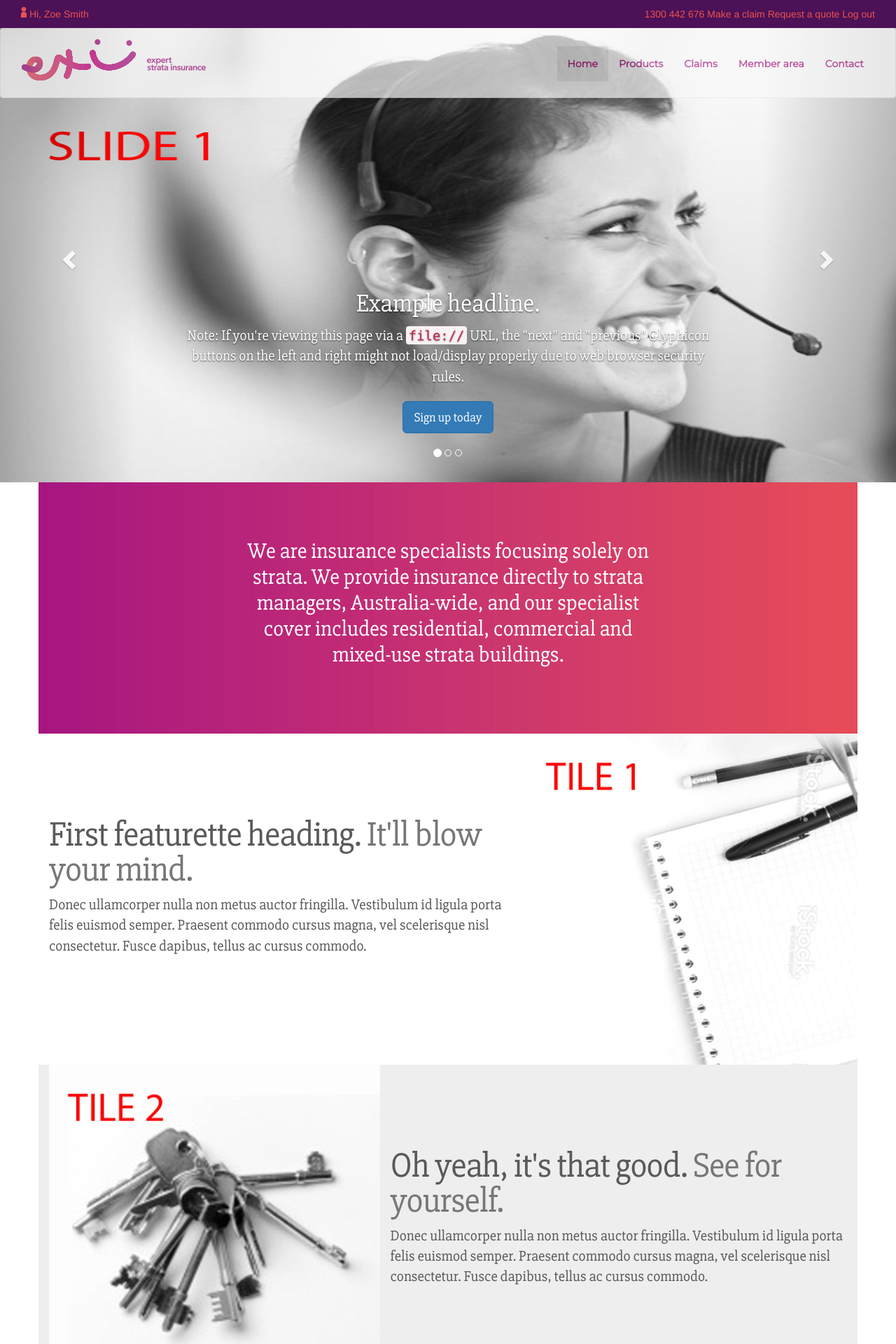
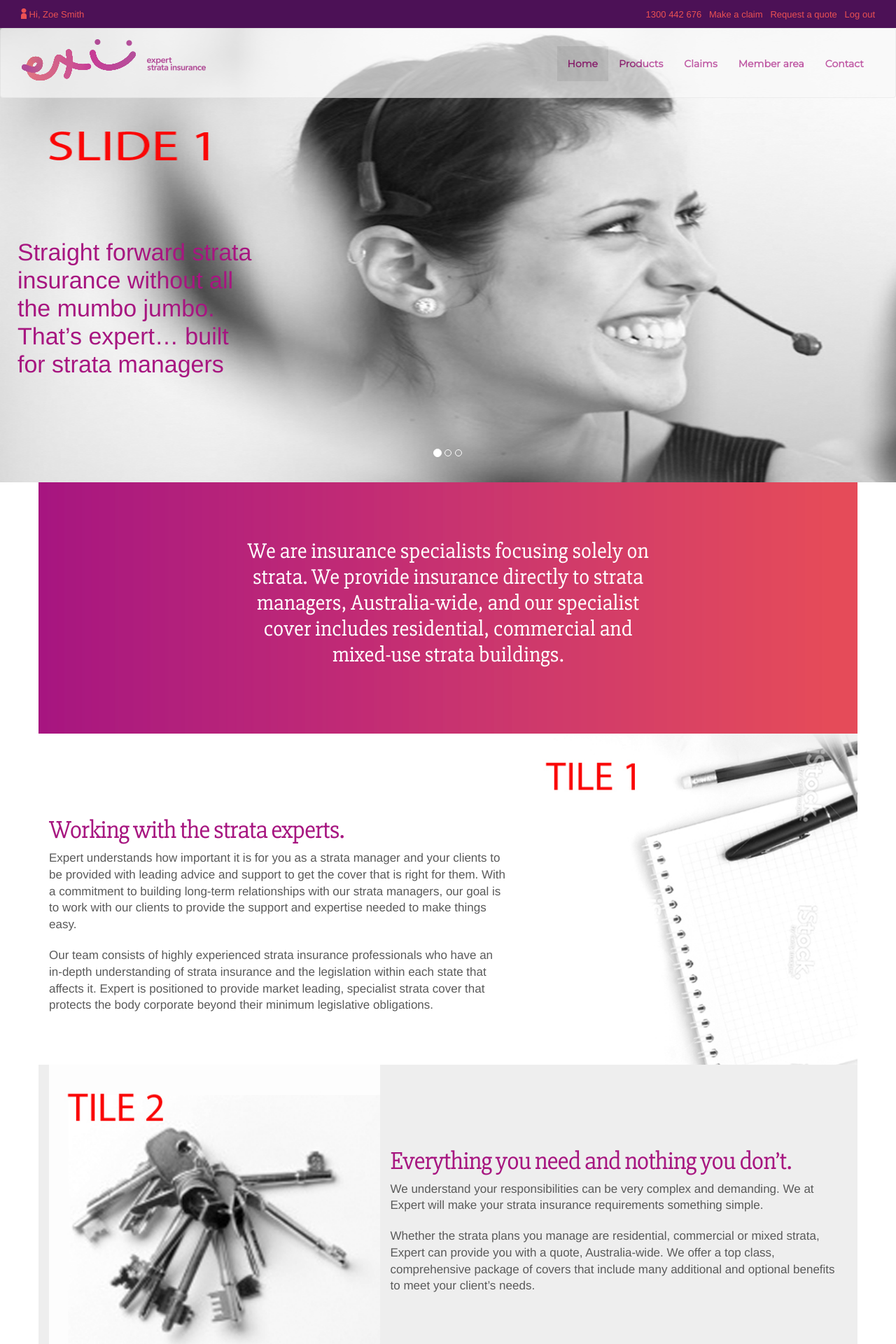
Before and after one commit to Hereward/esi, a PHP site: page /pw/site/templates/_main.php in a window 1280 px wide. Shown: the top 1920 px of the page at 70% size. Run offline with PHP 8.4, Linux system fonts and the light colour scheme; the template is opened without the code that fills it, so the values that code supplies are empty; some libraries are stand-ins or nearby versions.

Commit message:
Added correct copy to home page elements

```diff
--- a/assets/css/custom.css
+++ b/assets/css/custom.css
@@ -52,9 +52,16 @@ footer {
     min-height:359px;
 }
 
-.callout_2 {
+
+
+div.callout_2 {
     background-color:#ededed;
+    font-family: helvetica, arial, sans-serif;
+    padding-top:30px;
+    color: #a71680;
 }
+
+
 
 .contact_info {
     background-color:#4c1156;
@@ -72,7 +79,7 @@ footer {
 }
 
 .callout_2 .row {
-    margin:50px 0px 50px 0px;
+    margin:50px 0px 0px 0px;
 }
 
 .contact_info .row {
@@ -85,12 +92,12 @@ footer {
     height:40px;
     background-color:#4c1156;
     color:#ea5153;
-    font-size:14px;
+    font-size:13px;
     font-family:helvetica, arial, sans-serif;
 }
 
 .taskbar p {
-    margin:10px 30px 5px 30px;
+    margin:12px 30px 5px 30px;
 }
 
 
@@ -166,6 +173,23 @@ footer {
 }
 
 
+div.carousel_static_caption {
+    position: absolute;
+    top: 300px;
+    z-index: 100;
+    left: 25px;
+    width:350px;
+    font-family: helvetica, arial, sans-serif;
+    font-size: 34px;
+    font-weight:normal;
+    color:#a71680;
+    line-height:40px;
+
+
+
+}
+
+
 /* MARKETING CONTENT
 -------------------------------------------------- */
 
@@ -200,6 +224,18 @@ footer {
 .featurette .col-md-5 {
     padding-right:0px;
 }
+
+.featurette p {
+    font-family: helvetica, arial, sans-serif;
+    font-size: 17px;
+    font-weight:normal;
+}
+
+h2.featurette-heading {
+    font-size:36px;
+    color:#a71680;
+}
+
 
 
 /* RESPONSIVE CSS
--- a/site/templates/_main.php
+++ b/site/templates/_main.php
@@ -42,7 +42,7 @@
     <div class="row">
         <div class=".col-lg-12">
             <p class="pull-left"><img style="vertical-align:top;" src="<?=$my_assets?>/images/icons/member.png" alt="member"> Hi, Zoe Smith</p>
-            <p class="pull-right">1300 442 676     Make a claim     Request a quote     Log out</p>
+            <p class="pull-right">1300 442 676 &nbsp; Make a claim &nbsp; Request a quote &nbsp; Log out</p>
 
         </div>
 
@@ -169,52 +169,60 @@
 <!-- Carousel
 ================================================== -->
 <div id="myCarousel" class="carousel slide" data-ride="carousel">
+
     <!-- Indicators -->
     <ol class="carousel-indicators">
         <li data-target="#myCarousel" data-slide-to="0" class="active"></li>
         <li data-target="#myCarousel" data-slide-to="1"></li>
         <li data-target="#myCarousel" data-slide-to="2"></li>
     </ol>
+
     <div class="carousel-inner" role="listbox">
+        <div class="carousel_static_caption">
+            <p>Straight forward strata insurance without all the mumbo jumbo. That’s expert… built for strata managers</p>
+        </div>
+
+
+
         <div class="item active">
             <img class="first-slide" src="<?=$my_assets?>/images/slides/slide_1.jpg" alt="First slide">
             <div class="container">
+                <!---
                 <div class="carousel-caption">
                     <h1>Example headline.</h1>
                     <p>Note: If you're viewing this page via a <code>file://</code> URL, the "next" and "previous" Glyphicon buttons on the left and right might not load/display properly due to web browser security rules.</p>
                     <p><a class="btn btn-lg btn-primary" href="#" role="button">Sign up today</a></p>
                 </div>
+                -->
             </div>
         </div>
         <div class="item">
             <img class="second-slide" src="<?=$my_assets?>/images/slides/slide_2.jpg" alt="Second slide">
             <div class="container">
-                <div class="carousel-caption">
-                    <h1>Another example headline.</h1>
-                    <p>Cras justo odio, dapibus ac facilisis in, egestas eget quam. Donec id elit non mi porta gravida at eget metus. Nullam id dolor id nibh ultricies vehicula ut id elit.</p>
-                    <p><a class="btn btn-lg btn-primary" href="#" role="button">Learn more</a></p>
-                </div>
+
             </div>
         </div>
         <div class="item">
             <img class="third-slide" src="<?=$my_assets?>/images/slides/slide_3.jpg" alt="Third slide">
             <div class="container">
-                <div class="carousel-caption">
-                    <h1>One more for good measure.</h1>
-                    <p>Cras justo odio, dapibus ac facilisis in, egestas eget quam. Donec id elit non mi porta gravida at eget metus. Nullam id dolor id nibh ultricies vehicula ut id elit.</p>
-                    <p><a class="btn btn-lg btn-primary" href="#" role="button">Browse gallery</a></p>
-                </div>
+
             </div>
         </div>
     </div>
+    <!--
     <a class="left carousel-control" href="#myCarousel" role="button" data-slide="prev">
         <span class="glyphicon glyphicon-chevron-left" aria-hidden="true"></span>
+
         <span class="sr-only">Previous</span>
+
     </a>
     <a class="right carousel-control" href="#myCarousel" role="button" data-slide="next">
         <span class="glyphicon glyphicon-chevron-right" aria-hidden="true"></span>
+
         <span class="sr-only">Next</span>
+
     </a>
+     -->
 </div><!-- /.carousel -->
 
 
@@ -275,8 +283,13 @@
 
     <div class="row featurette">
         <div class="col-md-7">
-            <h2 class="featurette-heading">First featurette heading. <span class="text-muted">It'll blow your mind.</span></h2>
-            <p class="lead">Donec ullamcorper nulla non metus auctor fringilla. Vestibulum id ligula porta felis euismod semper. Praesent commodo cursus magna, vel scelerisque nisl consectetur. Fusce dapibus, tellus ac cursus commodo.</p>
+            <h2 class="featurette-heading">Working with the strata experts.</h2>
+            <p class="lead">
+                Expert understands how important it is for you as a strata manager and your clients to be provided with leading advice and support to get the cover that is right for them. With a commitment to building long-term relationships with our strata managers, our goal is to work with our clients to provide the support and expertise needed to make things easy.
+            </p>
+            <p class="lead">
+                Our team consists of highly experienced strata insurance professionals who have an in-depth understanding of strata insurance and the legislation within each state that affects it. Expert is positioned to provide market leading, specialist strata cover that protects the body corporate beyond their minimum legislative obligations.
+            </p>
         </div>
         <div class="col-md-5">
             <img class="featurette-image img-responsive center-block" src="<?=$my_assets?>/images/tiles/tile_1.jpg" alt="Generic placeholder image">
@@ -287,8 +300,10 @@
 
     <div style="background-color: #eeeeee;" class="row featurette">
         <div class="col-md-7 col-md-push-5">
-            <h2 class="featurette-heading">Oh yeah, it's that good. <span class="text-muted">See for yourself.</span></h2>
-            <p class="lead">Donec ullamcorper nulla non metus auctor fringilla. Vestibulum id ligula porta felis euismod semper. Praesent commodo cursus magna, vel scelerisque nisl consectetur. Fusce dapibus, tellus ac cursus commodo.</p>
+            <h2 class="featurette-heading">Everything you need and nothing you don’t.</h2>
+            <p class="lead">We understand your responsibilities can be very complex and demanding. We at Expert will make your strata insurance requirements something simple.</p>
+            <p class="lead">Whether the strata plans you manage are residential, commercial or mixed strata, Expert can provide you with a quote, Australia-wide. We offer a top class, comprehensive package of covers that include many additional and optional benefits to meet your client’s needs.</p>
+
         </div>
         <div class="col-md-5 col-md-pull-7">
             <img class="featurette-image img-responsive center-block" src="<?=$my_assets?>/images/tiles/tile_2.jpg" alt="Generic placeholder image">
@@ -299,8 +314,8 @@
 
     <div class="row featurette">
         <div class="col-md-7">
-            <h2 class="featurette-heading">And lastly, this one. <span class="text-muted">Checkmate.</span></h2>
-            <p class="lead">Donec ullamcorper nulla non metus auctor fringilla. Vestibulum id ligula porta felis euismod semper. Praesent commodo cursus magna, vel scelerisque nisl consectetur. Fusce dapibus, tellus ac cursus commodo.</p>
+            <h2 class="featurette-heading">We’ve got you covered.</h2>
+            <p class="lead">When choosing insurance, premium is a major determining factor, but the policy wording and the manner in which claims are handled will determine how your choice of insurer performs. With Expert you’re not just getting high quality insurance cover but also the promise that we will deliver when you submit an eligible claim to ensure your claim is paid as soon as possible, and your client is satisfied.</p>
         </div>
         <div class="col-md-5">
             <img class="featurette-image img-responsive center-block" src="<?=$my_assets?>/images/tiles/tile_3.jpg" alt="Generic placeholder image">
@@ -312,11 +327,24 @@
 
     <div class="container callout_2">
         <div class="row">
-            <div class=".col-lg-12">
-                <p class="lead">CALL US!</p>
-
+            <div class="col-md-3 col-md-offset-3 col-lg-3 col-lg-offset-3">
+                <p class="lead"><img src="<?=$my_assets?>/images/icons/phone.jpg" alt="Phone Logo"></p>
             </div>
 
+            <div class="col-md-6 col-lg-6">
+                <p class="lead">Give us a call today. <br>1300 442 676</p>
+            </div>
+        </div>
+
+        <div class="row">
+
+            <div class="col-md-3 col-md-offset-3 col-lg-3 col-lg-offset-3">
+                <p class="lead"><img src="<?=$my_assets?>/images/icons/mail.jpg" alt="Phone Logo"></p>
+            </div>
+
+            <div class="col-md-6 col-lg-6">
+                <p class="lead">Write to us. <br>info@esi.com.au</p>
+            </div>
         </div>
 
     </div>
```
Also changed, not shown: assets/images/icons/mail.jpg (added), assets/images/icons/phone.jpg (added).
